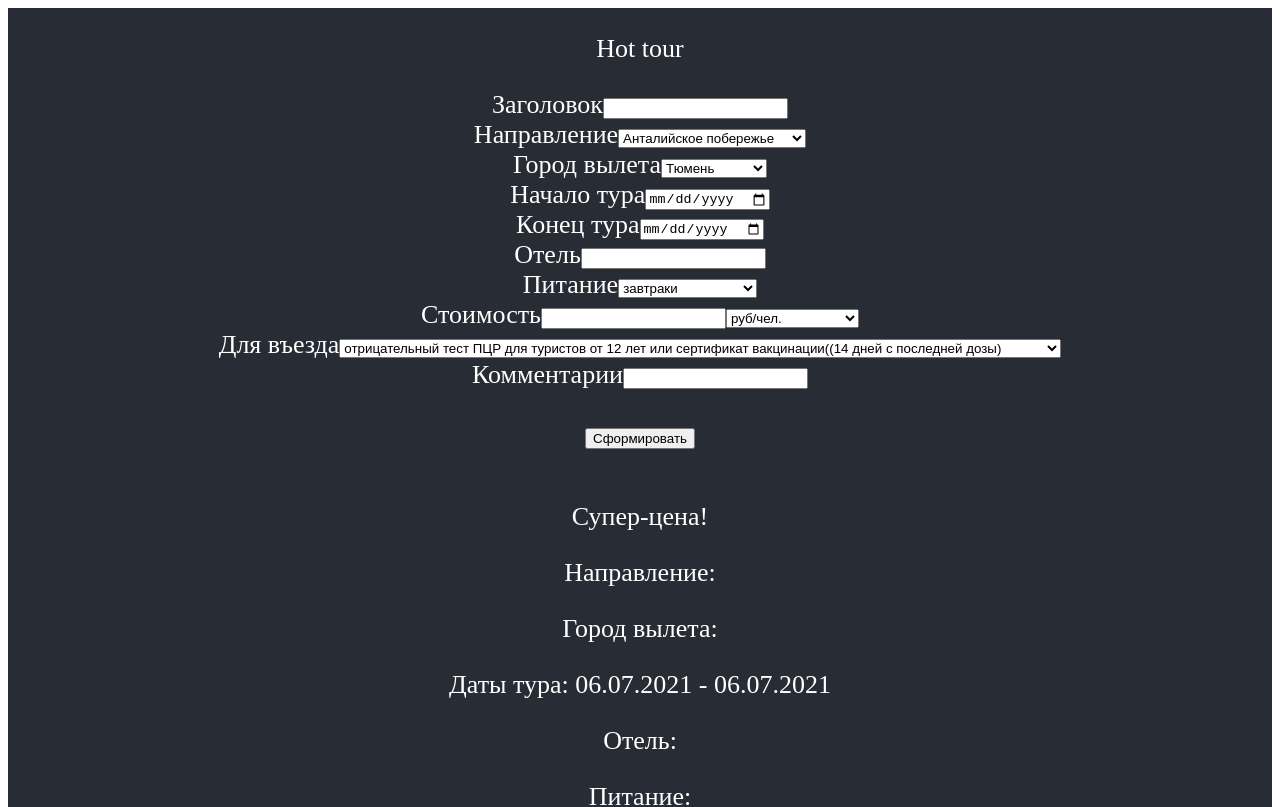
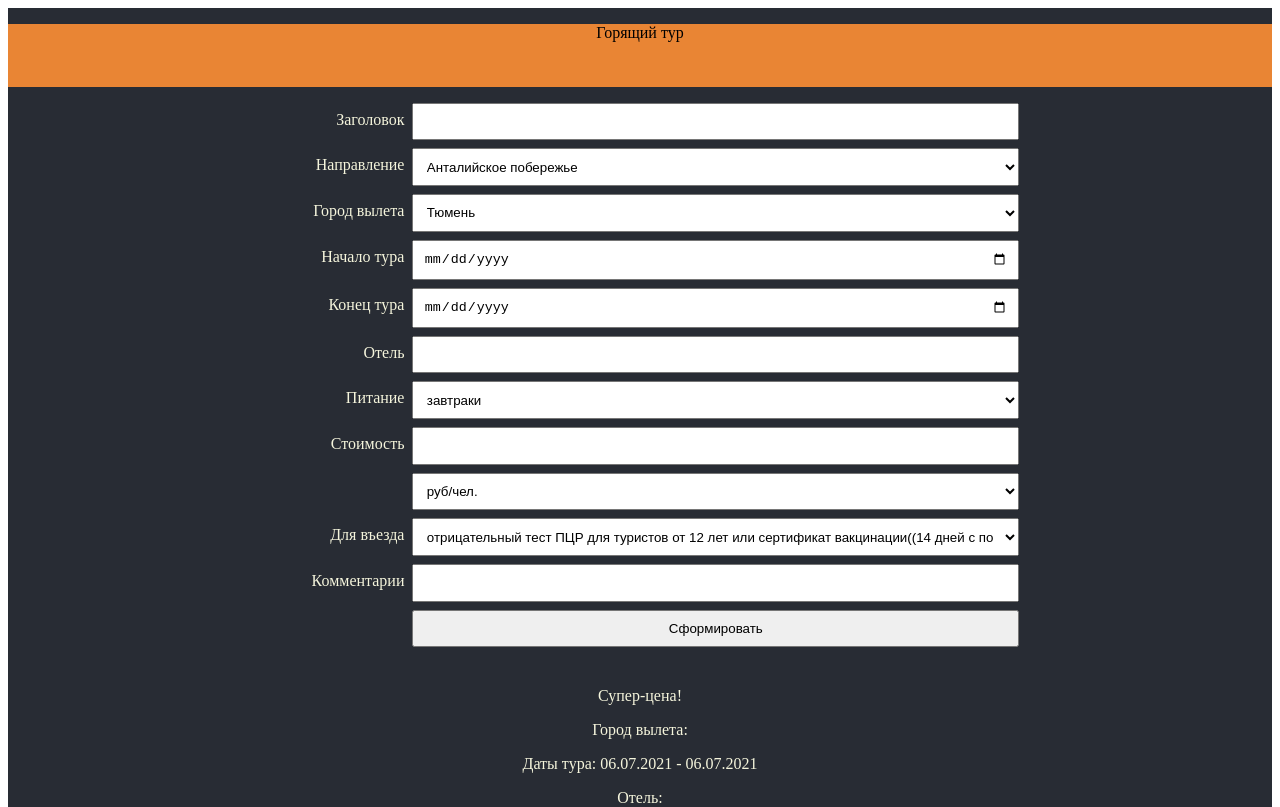
Before and after one commit to irysbaeva/hottour, a React (Create React App) app: page / in a window 1280 px wide. Shown: the top 807 px of the page. Built offline with nearby package versions, Linux system fonts and the light colour scheme.

Commit message:
added styles to form

```diff
--- a/src/App.css
+++ b/src/App.css
@@ -1,20 +1,13 @@
 .App {
+  display: grid;
+  grid-template-rows: 0.5fr 3fr 3fr;
+  grid-template-columns: 100%;
   text-align: center;
+  background-color: #282c34;
+  color: beige;
 }
 
-.App-logo {
-  height: 40vmin;
-  pointer-events: none;
-}
-
-@media (prefers-reduced-motion: no-preference) {
-  .App-logo {
-    animation: App-logo-spin infinite 20s linear;
-  }
-}
-
-.App-header {
-  background-color: #282c34;
+/* .App-header {
   min-height: 100vh;
   display: flex;
   flex-direction: column;
@@ -22,17 +15,32 @@
   justify-content: center;
   font-size: calc(10px + 2vmin);
   color: white;
+} */
+.header {
+  grid-row-start: 1;
+  grid-column-start: 1;
+  background-color: rgb(233, 133, 52);
+  color: black;
+
+}
+.form {
+  grid-row-start: 2;
+  display: grid;
+  grid-template-columns: 40% 60%;
+  width: 80%;
 }
 
-.App-link {
-  color: #61dafb;
+.tour {
+  grid-row-start: 3;
 }
 
-@keyframes App-logo-spin {
-  from {
-    transform: rotate(0deg);
-  }
-  to {
-    transform: rotate(360deg);
-  }
+label {
+  grid-column: 1 / 2;
+  text-align: right;
+  padding: 0.5em 0.5em 0.5em 0;
 }
+input,select, button {
+  padding: 0.7em;
+  margin-bottom: 0.5rem;
+  grid-column: 2 / 3;
+}
--- a/src/App.js
+++ b/src/App.js
@@ -1,14 +1,12 @@
 import "./App.css";
-import FormTour from "./components/form"
-import Tour from "./components/tour"
+import FormTour from "./components/form";
+import Tour from "./components/tour";
 function App() {
   return (
     <div className="App">
-      <header className="App-header">
-        <p>Hot tour</p>
-      <FormTour/>
-      <Tour/>
-      </header>
+      <p className="header">Горящий тур</p>
+      <FormTour />
+      <Tour />
     </div>
   );
 }
--- a/src/components/form.js
+++ b/src/components/form.js
@@ -1,6 +1,7 @@
 import React, { useState } from "react";
 import { connect } from "react-redux";
 import createTour from "../redux/actions";
+import "../App.css";
 
 function FormTour({ tour, createTour }) {
   const [newTour, setNewTour] = useState({
@@ -90,15 +91,23 @@ function FormTour({ tour, createTour }) {
     "отрицательный тест ПЦР для туристов от 6 лет или сертификат вакцинации(14 дней с последней дозы)",
     "отрицательный тест ПЦР для туристов любого возраста или сертификат вакцинации(14 дней с последней дозы)",
     "тест или вакцина для въезда не требуется",
+    "отрицательный тест или сертификат вакцинации",
+  ];
+
+  const tourists = [
+    "руб/чел.",
+    "на семью 2+2 реб",
+    "на семью 2+1 реб",
+    "на двоих",
   ];
 
   return (
     <div>
-      <form>
+      <form className="form">
         <label htmlFor="title">Заголовок</label>
-        <input type="text" name="title" onChange={changeHandler} /> <br />
+        <input type="text" id="title" name="title" onChange={changeHandler} />
         <label htmlFor="destination">Направление</label>
-        <select name="destination" onChange={changeHandler}>
+        <select id="destination" name="destination" onChange={changeHandler}>
           {destination.map((country) => {
             return (
               <optgroup label={country.label}>
@@ -109,47 +118,53 @@ function FormTour({ tour, createTour }) {
             );
           })}
         </select>
-        <br />
-        <label htmlFor="country">Город вылета</label>
-        <select name="city" onChange={changeHandler}>
+
+        <label htmlFor="city">Город вылета</label>
+        <select name="city" id="city" onChange={changeHandler}>
           {city.map((el) => (
             <option>{el}</option>
           ))}
         </select>
-        <br />
+
         <label htmlFor="start">Начало тура</label>
-        <input onChange={changeHandler} type="date" name="start" />
-        <br />
+        <input onChange={changeHandler} id="start" type="date" name="start" />
+
         <label htmlFor="end">Конец тура</label>
-        <input type="date" name="end" onChange={changeHandler} />
-        <br />
-        <label htmlFor="start">Отель</label>
-        <input type="text" name="hotel" onChange={changeHandler} /> <br />
+        <input type="date" name="end" id="end" onChange={changeHandler} />
+
+        <label htmlFor="hotel">Отель</label>
+        <input type="text" id="hotel" name="hotel" onChange={changeHandler} />
         <label htmlFor="food">Питание</label>
-        <select name="food" onChange={changeHandler}>
+        <select name="food" id="food" onChange={changeHandler}>
           {food.map((el) => (
             <option>{el}</option>
           ))}
         </select>
-        <br />
+
         <label htmlFor="price">Стоимость</label>
-        <input type="text" name="price" onChange={changeHandler} />
-        <select name="tourists" onChange={changeHandler}>
-          {["руб/чел.", "на семью 2+2 реб", "на семью 2+1 реб"].map((el) => (
+        <input type="text" name="price" id="price" onChange={changeHandler} />
+        <label htmlFor="tourusts"></label>
+        <select name="tourists" id="tourists" onChange={changeHandler}>
+          {tourists.map((el) => (
             <option>{el}</option>
           ))}
         </select>
-        <br />
+
         <label htmlFor="rules">Для въезда</label>
-        <select name="rules" onChange={changeHandler}>
+        <select id="rules" name="rules" onChange={changeHandler}>
           {rules.map((el) => (
             <option>{el}</option>
           ))}
         </select>
-        <br />
+
         <label htmlFor="comments">Комментарии</label>
-        <input type="text" name="comments" onChange={changeHandler} /> <br />
-        <br />
+        <input
+          type="text"
+          id="comments"
+          name="comments"
+          onChange={changeHandler}
+        />
+
         <button
           onClick={(e) => {
             e.preventDefault();
--- a/src/components/tour.js
+++ b/src/components/tour.js
@@ -1,6 +1,7 @@
 import React from "react";
 import { connect } from "react-redux";
 import moment from "moment";
+import "../App.css"
 
 const dateFormat = (date) => {
   moment.locale("ru");
@@ -22,10 +23,11 @@ function Tour({ tour }) {
     comments,
   } = tour;
   return (
-    <div>
+    <div className="tour">
+
       <p> {title}</p>
       <p> Супер-цена!</p>
-      <p>Направление: {destination}</p>
+      <p> {destination}</p>
       <p>Город вылета: {city}</p>
       <p>
         Даты тура: {dateFormat(start)} - {dateFormat(end)}
@@ -38,6 +40,7 @@ function Tour({ tour }) {
       <p>В стоимость включено: перелет, проживание, трансфер, мед. страховка</p>
       <p>Правила въезда: {rules}</p>
       <p>{comments}</p>
+      <p>Для бронирования пишите в личные сообщения или звоните.</p>
     </div>
   );
 }
```
Also changed, not shown: src/components/form.css (added), src/components/tour.css (added).
